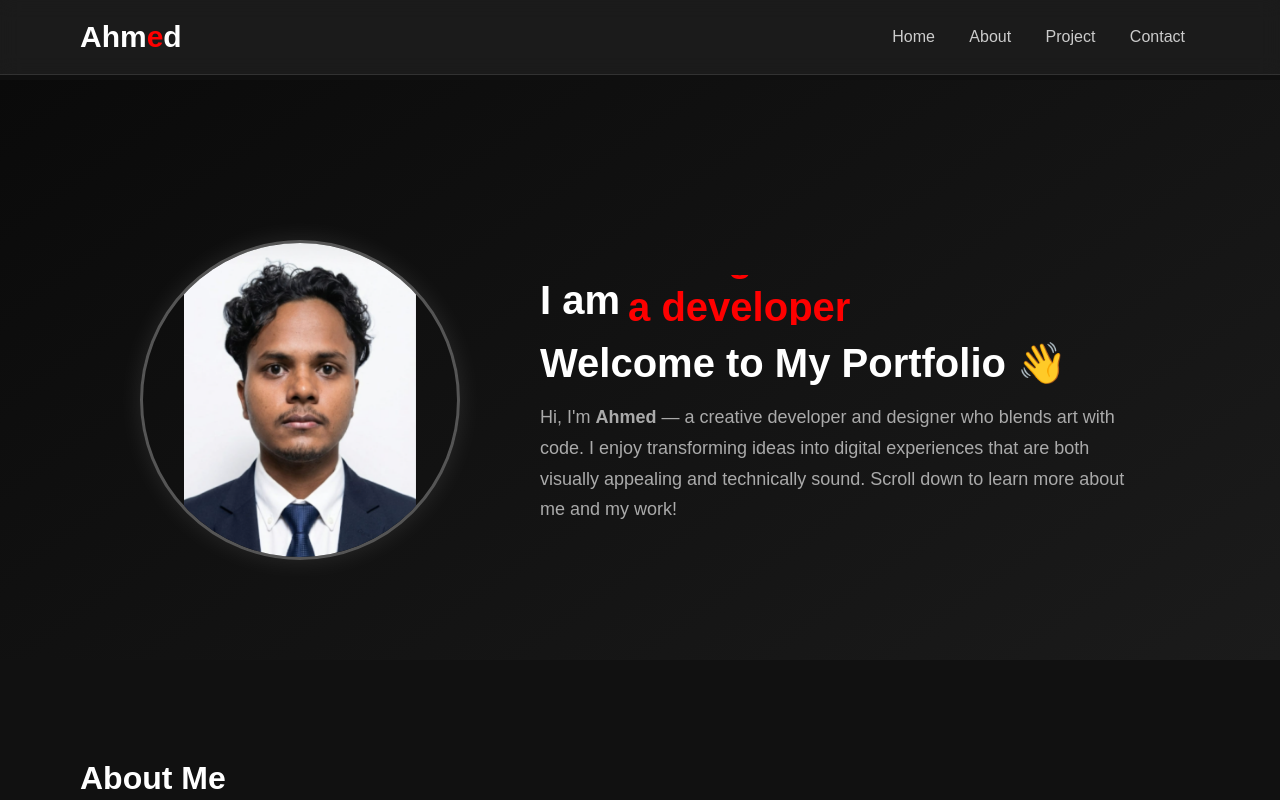
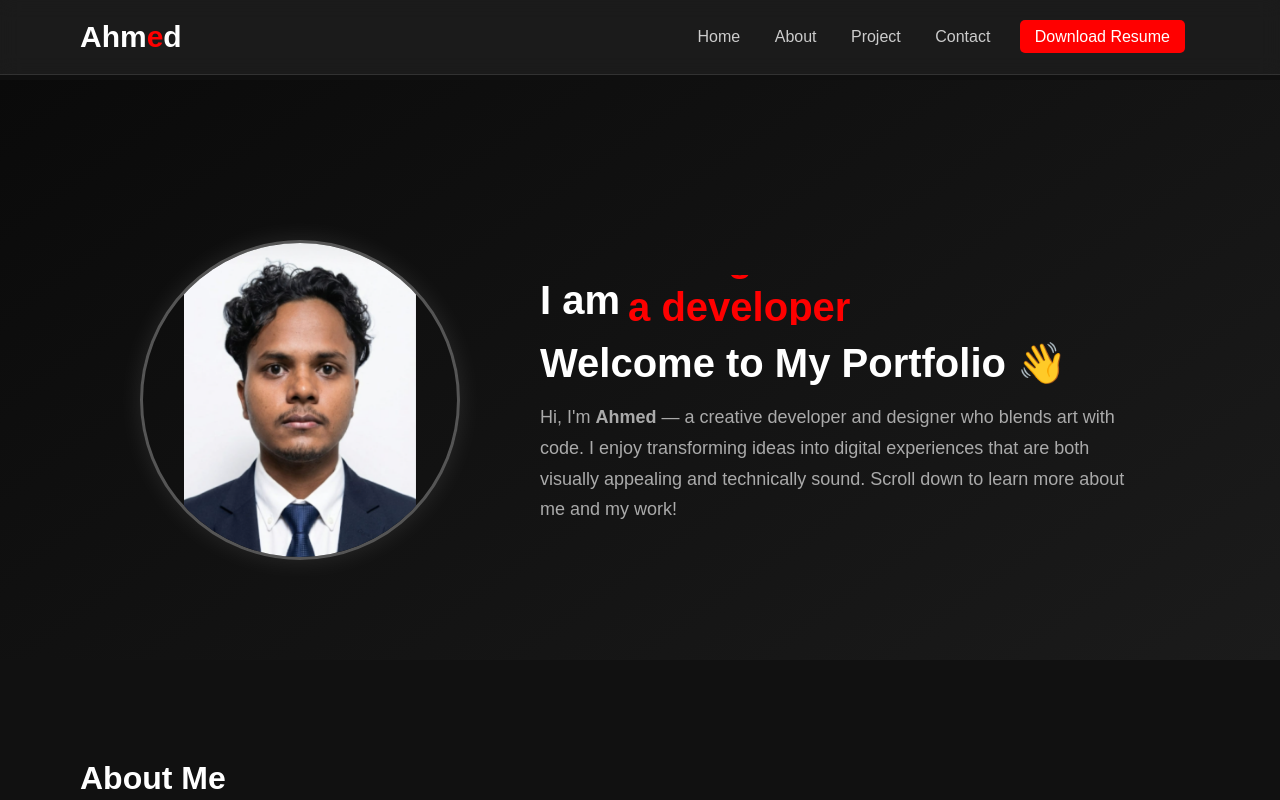
Before and after one commit to ahmedrkhan/portfolio, a plain HTML site: page index.html in a window 1280 px wide. Shown: the top 800 px of the page. Drawn offline with Linux system fonts and the light colour scheme.

Commit message:
first commit

```diff
--- a/index.html
+++ b/index.html
@@ -22,6 +22,10 @@
             <a href="#about">About</a>
             <a href="#projects">Project</a>
             <a href="#contact">Contact</a>
+            <a href="https://drive.google.com/uc?export=download&id=1G-j0hFwZHAGQ-uVEAaoJp2FcoPUokczu"
+                class="resume-btn">
+                Download Resume
+            </a>
         </nav>
     </header>
     <!-- HOME SECTION -->
--- a/style.css
+++ b/style.css
@@ -135,6 +135,18 @@ nav a:hover {
     color: white;
     font-size: 22px;
     cursor: pointer;
+}
+
+.resume-btn {
+    background: red;
+    color: white;
+    padding: 8px 15px;
+    border-radius: 5px;
+    margin-left: 10px;
+}
+
+.resume-btn:hover {
+    background: darkred;
 }
 
 /* Mobile Navbar */
```
Also changed, not shown: 1 other file.
